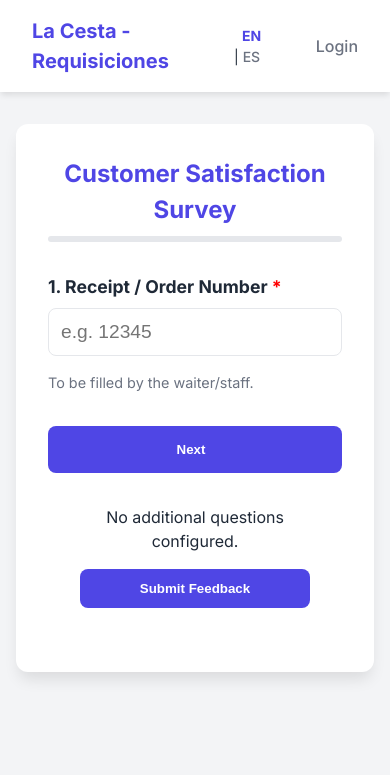
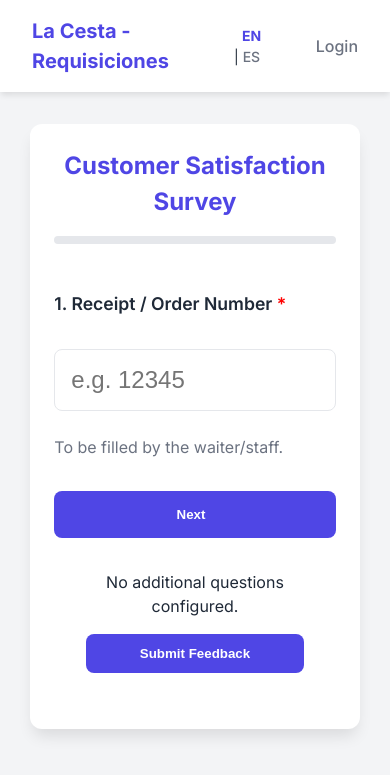
Before and after one commit to srJboca/requisiciones-restaurante, a Flask app: template frontend/templates/nps_survey.html in a window 390 px wide. Shown: the top 775 px of the page. Run offline with Flask 3, Linux system fonts and the light colour scheme; the template is opened without the code that fills it, so the values that code supplies are empty.

Commit message:
feat: modernize and improve responsiveness of the NPS survey interface with new layout styles and animations

```diff
--- a/frontend/templates/nps_survey.html
+++ b/frontend/templates/nps_survey.html
@@ -1,34 +1,72 @@
 {% extends "base.html" %}
 {% block content %}
 <style>
+    :root {
+        --primary-rgb: 37, 99, 235; /* Example blue */
+    }
+    .survey-card {
+        max-width: 800px;
+        margin: 2rem auto;
+        width: 92%;
+        padding: 3rem;
+        transition: all 0.3s ease;
+    }
     .survey-step {
         display: none;
-        animation: slideIn 0.3s ease;
+        animation: slideIn 0.4s ease;
     }
     .survey-step.active {
         display: block;
     }
     @keyframes slideIn {
-        from { opacity: 0; transform: translateX(20px); }
-        to { opacity: 1; transform: translateX(0); }
+        from { opacity: 0; transform: translateY(10px); }
+        to { opacity: 1; transform: translateY(0); }
     }
     .progress-bar-container {
-        height: 6px;
+        height: 8px;
         background: var(--border);
-        border-radius: 3px;
-        margin-bottom: 2rem;
+        border-radius: 4px;
+        margin-bottom: 3rem;
         overflow: hidden;
     }
     .progress-bar {
         height: 100%;
         background: var(--primary);
         width: 0%;
-        transition: width 0.3s ease;
+        transition: width 0.4s ease;
+    }
+    .score-grid {
+        display: grid;
+        grid-template-columns: repeat(11, 1fr);
+        gap: 0.75rem;
+        margin-top: 1.5rem;
+    }
+    @media (max-width: 850px) {
+        .score-grid { grid-template-columns: repeat(6, 1fr); }
+        .survey-card { padding: 2rem; }
+    }
+    @media (max-width: 500px) {
+        .score-grid { grid-template-columns: repeat(4, 1fr); }
+        .survey-card { padding: 1.5rem; margin: 1rem auto; }
+    }
+    .survey-title {
+        text-align: center;
+        color: var(--primary);
+        margin-bottom: 1rem;
+        font-size: clamp(1.5rem, 5vw, 2.25rem);
+        font-weight: 700;
+    }
+    .question-label {
+        font-weight: 600;
+        font-size: clamp(1.1rem, 3.5vw, 1.4rem);
+        display: block;
+        margin-bottom: 2rem;
+        line-height: 1.4;
     }
 </style>
 
-<div class="card" style="max-width: 600px; margin: 2rem auto;">
-    <h2 style="text-align: center; color: var(--primary); margin-bottom: 0.5rem;">{{ _('Customer Satisfaction Survey') }}</h2>
+<div class="card survey-card">
+    <h2 class="survey-title">{{ _('Customer Satisfaction Survey') }}</h2>
 
     <div class="progress-bar-container">
         <div id="progressBar" class="progress-bar"></div>
@@ -39,11 +77,11 @@
             <!-- Receipt Number Step (Step 0) -->
             <div class="survey-step active" data-step="0">
                 <div class="form-group" style="margin-bottom: 2rem;">
-                    <label class="form-label" for="receiptRef" style="font-weight: bold; font-size: 1.1rem;">
+                    <label class="question-label" for="receiptRef">
                         {{ _('1. Receipt / Order Number') }} <span style="color: red;">*</span>
                     </label>
-                    <input type="text" id="receiptRef" class="form-control" placeholder="e.g. 12345" required style="font-size: 1.2rem; padding: 0.75rem;">
-                    <p style="color: var(--text-light); margin-top: 1rem; font-size: 0.9rem;">
+                    <input type="text" id="receiptRef" class="form-control" placeholder="e.g. 12345" required style="font-size: 1.5rem; padding: 1rem; height: auto;">
+                    <p style="color: var(--text-light); margin-top: 1.5rem; font-size: 1rem;">
                         <i class="fa-solid fa-circle-info"></i> {{ _('To be filled by the waiter/staff.') }}
                     </p>
                 </div>
@@ -56,16 +94,16 @@
 
             {% for q in questions %}
             <div class="survey-step nps-question" data-step="{{ loop.index }}" data-qid="{{ q.id }}" data-type="{{ q.question_type }}">
-                <label class="form-label" style="font-weight: bold; font-size: 1.1rem; display: block; margin-bottom: 1.5rem;">
+                <label class="question-label">
                     {{ loop.index + 1 }}. {{ q.question_text }}
                 </label>
 
                 {% if q.question_type == 'score' %}
-                <div style="display: grid; grid-template-columns: repeat(6, 1fr); gap: 0.5rem; margin-top: 1rem;">
+                <div class="score-grid">
                     {% for i in range(11) %}
                     <label style="cursor: pointer;">
                         <input type="radio" name="q_{{ q.id }}" value="{{ i }}" required style="display: none;" onchange="autoNext()">
-                        <div class="score-box" style="border: 2px solid var(--border); padding: 0.75rem; border-radius: 8px; text-align: center; font-weight: bold; transition: all 0.2s;">
+                        <div class="score-box" style="border: 2px solid var(--border); padding: 1.25rem 0.5rem; border-radius: 12px; text-align: center; font-weight: bold; transition: all 0.2s; font-size: 1.25rem;">
                             {{ i }}
                         </div>
                     </label>
@@ -77,16 +115,16 @@
                 </div>
 
                 {% elif q.question_type == 'yes_no' %}
-                <div style="display: flex; gap: 1rem; margin-top: 1rem;">
+                <div style="display: flex; gap: 1.5rem; margin-top: 1rem;">
                     <label style="flex: 1; cursor: pointer;">
                         <input type="radio" name="q_{{ q.id }}" value="Yes" required style="display: none;" onchange="autoNext()">
-                        <div class="score-box" style="border: 2px solid var(--border); padding: 1rem; border-radius: 8px; text-align: center; font-weight: bold;">
+                        <div class="score-box" style="border: 2px solid var(--border); padding: 1.5rem; border-radius: 12px; text-align: center; font-weight: bold; font-size: 1.2rem;">
                             {{ _('Yes') }}
                         </div>
                     </label>
                     <label style="flex: 1; cursor: pointer;">
                         <input type="radio" name="q_{{ q.id }}" value="No" required style="display: none;" onchange="autoNext()">
-                        <div class="score-box" style="border: 2px solid var(--border); padding: 1rem; border-radius: 8px; text-align: center; font-weight: bold;">
+                        <div class="score-box" style="border: 2px solid var(--border); padding: 1.5rem; border-radius: 12px; text-align: center; font-weight: bold; font-size: 1.2rem;">
                             {{ _('No') }}
                         </div>
                     </label>
```
